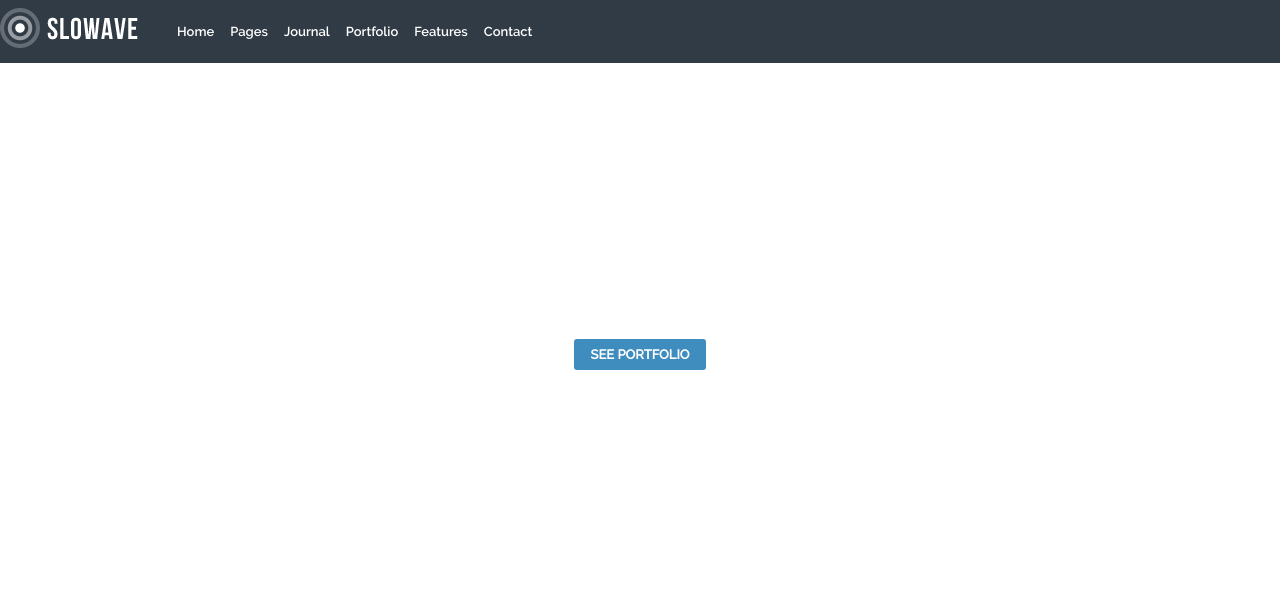
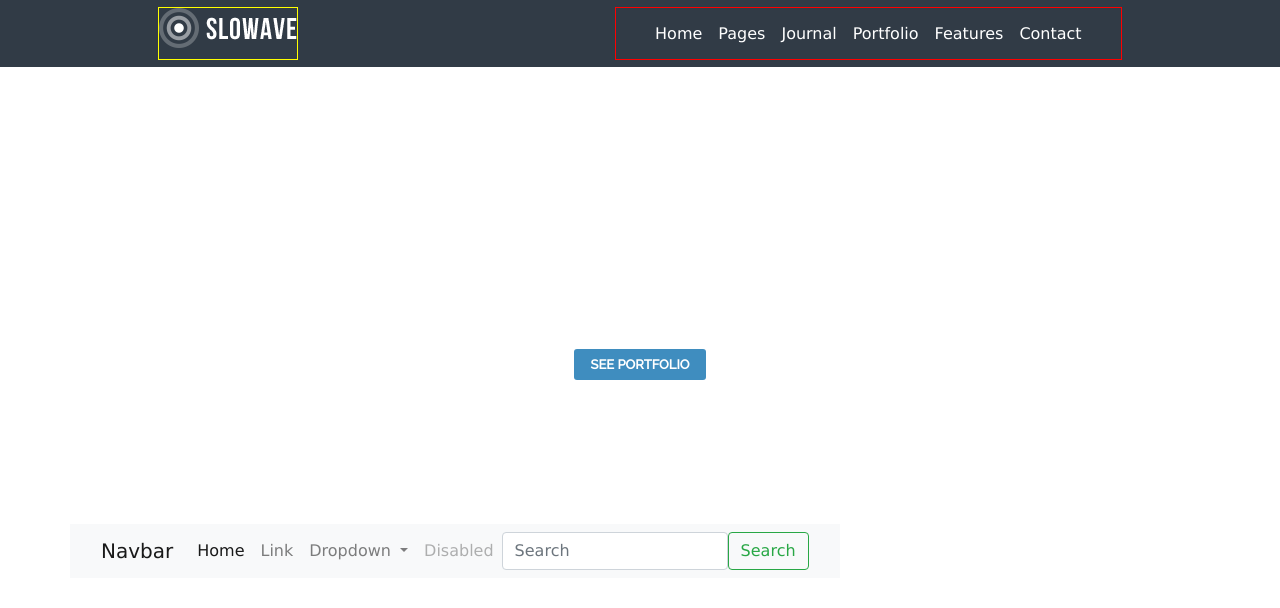
Before and after one commit to mikemet/Slowave, a plain HTML site: page index.html in a window 1280 px wide. Drawn offline with nearby package versions, Linux system fonts and the light colour scheme.

Commit message:
correction top menu

```diff
--- a/css/blocks/header.css
+++ b/css/blocks/header.css
@@ -5,23 +5,20 @@
 
 .header-top {
     display: flex;
-    justify-content: space-between;
+    justify-content: space-around;
     padding: 0.5rem 0;
     background-color: #313b46;
     width: 100%;
 }
 
-.main-menu {
-    justify-content: right;
-    width: 100%;
-    font-family: Raleway-SemiBold;
-    font-size: 0.813em;
+.navbar-collapse {}
+
+.navbar-nav a {
+    color: #ffffff;
 }
 
-.navbar-collapse {}
-
-.main-menu a {
-    color: #ffffff;
+.navbar-nav a:hover {
+    color: var(--linkColorHover);
 }
 
 .header-content {
@@ -34,11 +31,13 @@
 
 .header-content h3 {
     font-family: Raleway-Medium;
+    font-size: var(--h3-font-size);
 }
 
 .header-content h4 {
     font-family: Raleway-Light;
     margin-bottom: 3rem;
+    font-size: var(--h4-font-size);
 }
 
 .btn-portfolio {
--- a/css/core.css
+++ b/css/core.css
@@ -46,7 +46,13 @@ body {
     overflow-wrap: break-word;
 }
 
+/* ================================================================================= */
 :root {
     scroll-behavior: smooth;
+    --linkColorHover: deepskyblue;
+    --base-scale: calc(100vw / 75);
+    --h3-font-size: max(2em, min(4em, calc(var(--base-scale) * 2)));
+    --h4-font-size: max(1.5em, min(4em, calc(var(--base-scale) * 2)));
+}
 
-}
+/* ===================================================================================== */
--- a/index.html
+++ b/index.html
@@ -28,12 +28,12 @@
         <div class="container-fluid">
             <div class="row">
                 <div class="header-top">
-                    <div class="logo">
+                    <div class="logo" style="outline: 1px solid yellow;">
                         <a href="#">
                             <img src="/images/logo.png" alt="Slowave">
                         </a>
                     </div>
-                    <nav class="navbar navbar-expand-lg main-menu">
+                    <nav class="navbar navbar-expand-lg" style="outline: 1px solid red;">
                         <div class="container-fluid">
                             <button class="navbar-toggler" type="button" data-bs-toggle="collapse"
                                 data-bs-target="#navbarSupportedContent" aria-controls="navbarSupportedContent"
@@ -75,6 +75,52 @@
         </div>
     </section>
 
+    <div class="container">
+        <div class="row">
+            <nav class="navbar navbar-expand-lg navbar-light bg-light">
+                <div class="container-fluid">
+                    <a class="navbar-brand" href="#">Navbar</a>
+                    <button class="navbar-toggler" type="button" data-bs-toggle="collapse"
+                        data-bs-target="#navbarSupportedContent" aria-controls="navbarSupportedContent"
+                        aria-expanded="false" aria-label="Toggle navigation">
+                        <span class="navbar-toggler-icon"></span>
+                    </button>
+                    <div class="collapse navbar-collapse" id="navbarSupportedContent">
+                        <ul class="navbar-nav me-auto mb-2 mb-lg-0">
+                            <li class="nav-item">
+                                <a class="nav-link active" aria-current="page" href="#">Home</a>
+                            </li>
+                            <li class="nav-item">
+                                <a class="nav-link" href="#">Link</a>
+                            </li>
+                            <li class="nav-item dropdown">
+                                <a class="nav-link dropdown-toggle" href="#" id="navbarDropdown" role="button"
+                                    data-bs-toggle="dropdown" aria-expanded="false">
+                                    Dropdown
+                                </a>
+                                <ul class="dropdown-menu" aria-labelledby="navbarDropdown">
+                                    <li><a class="dropdown-item" href="#">Action</a></li>
+                                    <li><a class="dropdown-item" href="#">Another action</a></li>
+                                    <li>
+                                        <hr class="dropdown-divider">
+                                    </li>
+                                    <li><a class="dropdown-item" href="#">Something else here</a></li>
+                                </ul>
+                            </li>
+                            <li class="nav-item">
+                                <a class="nav-link disabled" href="#" tabindex="-1" aria-disabled="true">Disabled</a>
+                            </li>
+                        </ul>
+                        <form class="d-flex">
+                            <input class="form-control me-2" type="search" placeholder="Search" aria-label="Search">
+                            <button class="btn btn-outline-success" type="submit">Search</button>
+                        </form>
+                    </div>
+                </div>
+            </nav>
+        </div>
+    </div>
+
 
     <script src="https://ajax.googleapis.com/ajax/libs/jquery/3.5.1/jquery.min.js"></script>
     <!-- Вместо подключения Popper JS и Bootstrap JS можно просто подключить Bootstrap Bundle JS -->
```
